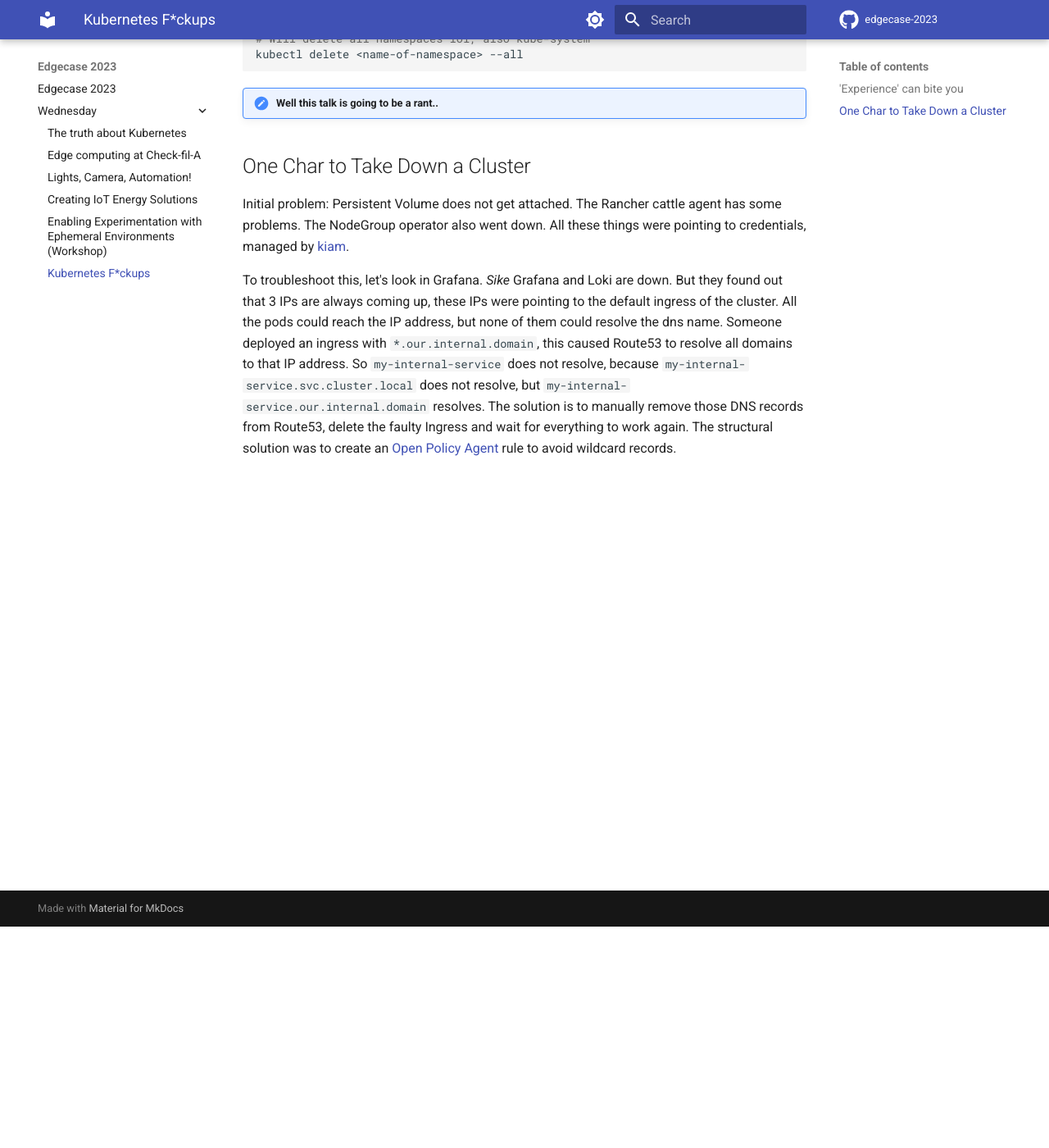
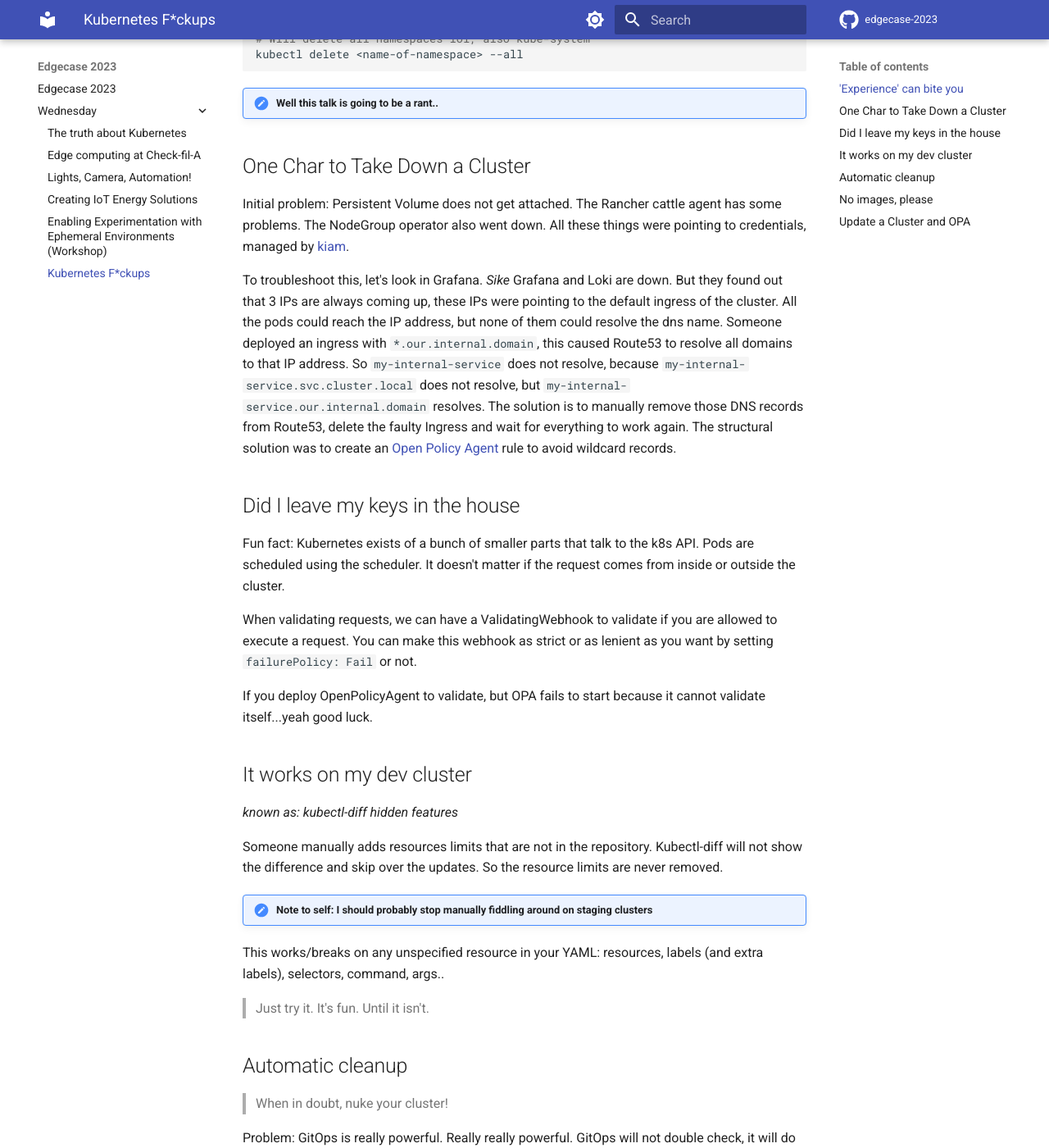
Before and after one commit to RobKenis/edgecase-2023, an MkDocs documentation site: the page built from docs/wednesday/6-k8s-fuckups.md, in a window 1280 px wide and 1400 px high, scrolled down 270 px. Shown: the whole window at 82% size. Built offline with MkDocs 1.6.1 and Material for MkDocs 9.7.7, drawn with Linux system fonts in a browser that asks for light colours; comment, search, counter and statistics services are not loaded; some of the changed text lies outside the part shown.

Commit message:
Add more fuckups

```diff
--- a/docs/wednesday/6-k8s-fuckups.md
+++ b/docs/wednesday/6-k8s-fuckups.md
@@ -21,3 +21,44 @@ cluster. All the pods could reach the IP address, but none of them could resolve
 domains to that IP address. So `my-internal-service` does not resolve, because `my-internal-service.svc.cluster.local` does not resolve, but `my-internal-service.our.internal.domain` resolves.
 The solution is to manually remove those DNS records from Route53, delete the faulty Ingress and wait for everything to work again. The structural solution was to create an
 [Open Policy Agent](https://www.openpolicyagent.org/) rule to avoid wildcard records.
+
+## Did I leave my keys in the house
+
+Fun fact: Kubernetes exists of a bunch of smaller parts that talk to the k8s API. Pods are scheduled using the scheduler. It doesn't matter if the request comes from inside or outside the cluster.
+
+When validating requests, we can have a ValidatingWebhook to validate if you are allowed to execute a request. You can make this webhook as strict or as lenient as you want by setting
+`failurePolicy: Fail` or not.
+
+If you deploy OpenPolicyAgent to validate, but OPA fails to start because it cannot validate itself...yeah good luck.
+
+## It works on my dev cluster
+
+_known as: kubectl-diff hidden features_
+
+Someone manually adds resources limits that are not in the repository. Kubectl-diff will not show the difference and skip over the updates. So the resource limits are never removed.
+
+!!! note "Note to self: I should probably stop manually fiddling around on staging clusters"
+
+This works/breaks on any unspecified resource in your YAML: resources, labels (and extra labels), selectors, command, args..
+
+> Just try it. It's fun. Until it isn't.
+
+## Automatic cleanup
+
+> When in doubt, nuke your cluster!
+
+Problem: GitOps is really powerful. Really really powerful. GitOps will not double check, it will do what you tell it to do.
+
+One of the options in ArgoCD is *pruning*. This means: whatever is not in Git, gets removed. *This means that typos become really fucking annoying*
+
+## No images, please
+
+Let's run Harbor in a cluster and then restart all nodes at once. Now Harbor is trying to start and pull the image from Harbor. _You get the idea._
+
+How to fix: Move the Harbor image outside the cluster, like ECR, and don't try to do this again.
+
+## Update a Cluster and OPA
+
+What happens when old nodes are gone and new nodes enter? The `kubernetes-service` can no longer talk to the nodes where the Webhooks are running.
+
+How to fix: `kubectl edit svc kubernetes` and update the endpoints.
```
